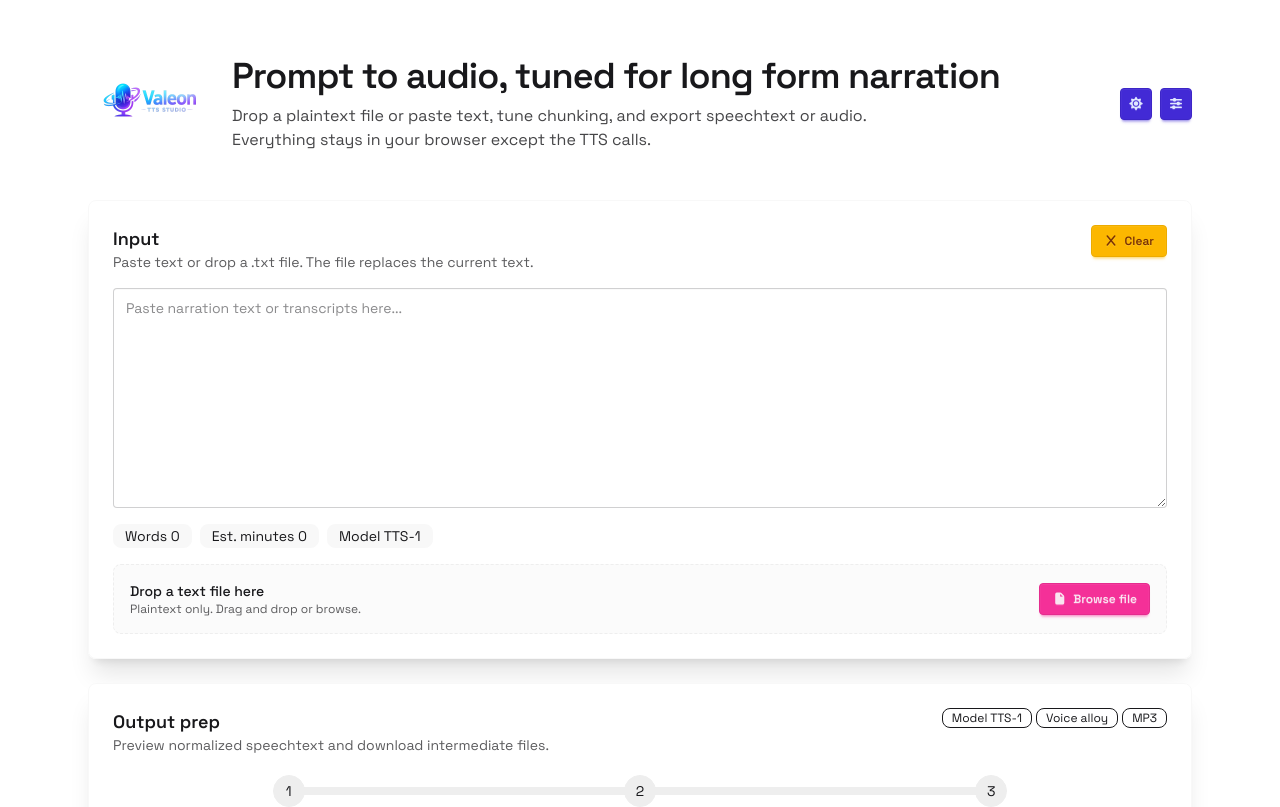
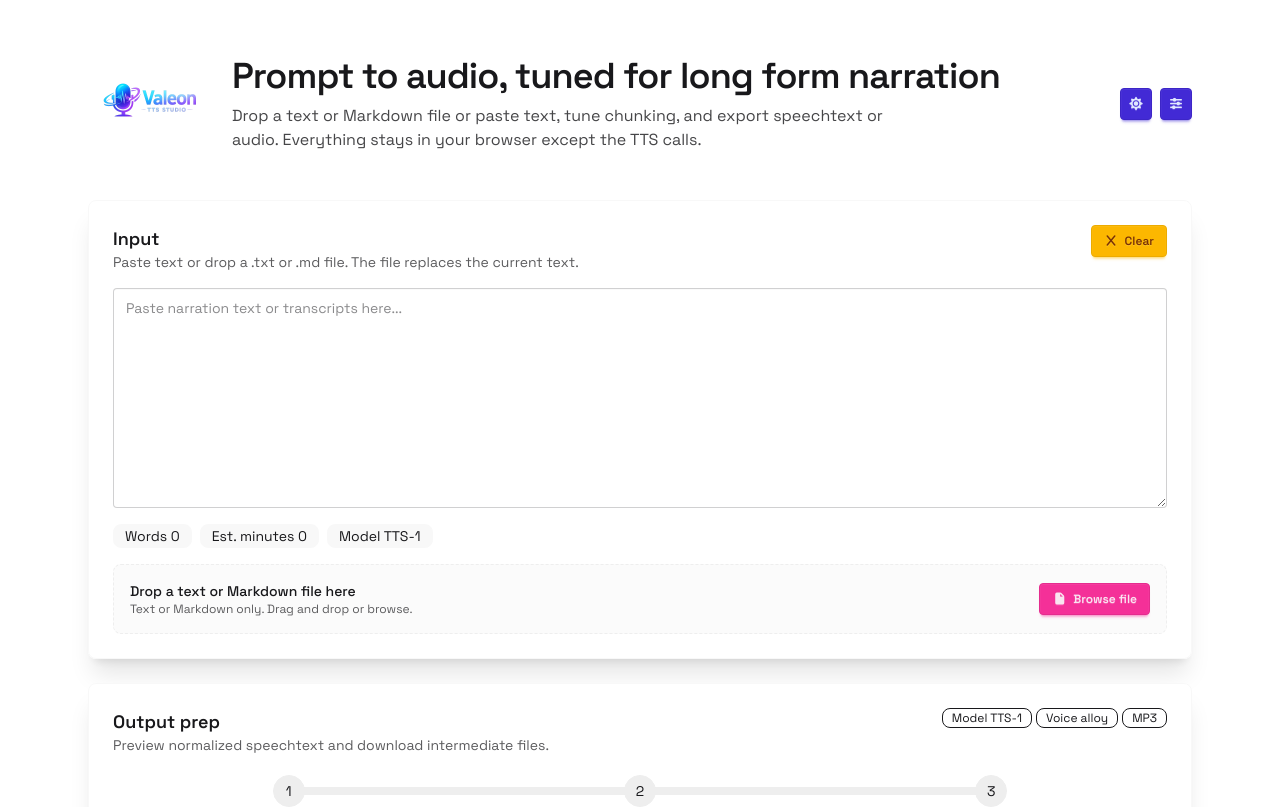
Before and after one commit to sayedhfatimi/valeon-tts-studio, a React (Vite) app: page / in a window 1280 px wide. Shown: the top 807 px of the page. Built offline with nearby package versions, Linux system fonts and the light colour scheme.

Commit message:
fix: update file picker to accept markdown files

```diff
--- a/src/App.tsx
+++ b/src/App.tsx
@@ -110,7 +110,7 @@ const App = () => {
 		: config.chunking;
 
 	const buildBaseFilename = () => {
-		const fromFile = fileName?.replace(/\.txt$/i, "").trim() ?? "";
+		const fromFile = fileName?.replace(/\.(txt|md)$/i, "").trim() ?? "";
 		const candidate = fromFile || "valeon-tts";
 		const sanitized = candidate
 			.replace(/[^A-Za-z0-9._-]+/g, "-")
@@ -169,10 +169,14 @@ const App = () => {
 		if (!file) {
 			return;
 		}
+		const lowerName = file.name.toLowerCase();
 		const isTextFile =
-			file.type === "text/plain" || file.name.toLowerCase().endsWith(".txt");
+			file.type === "text/plain" ||
+			file.type === "text/markdown" ||
+			lowerName.endsWith(".txt") ||
+			lowerName.endsWith(".md");
 		if (!isTextFile) {
-			setFileNotice("Only plaintext .txt files are supported.");
+			setFileNotice("Only .txt or .md text files are supported.");
 			return;
 		}
 		const text = await file.text();
@@ -262,7 +266,7 @@ const App = () => {
 								Prompt to audio, tuned for long form narration
 							</h1>
 							<p className="max-w-2xl text-sm opacity-80 md:text-base">
-								Drop a plaintext file or paste text, tune chunking, and export
+								Drop a text or Markdown file or paste text, tune chunking, and export
 								speechtext or audio. Everything stays in your browser except the
 								TTS calls.
 							</p>
@@ -289,7 +293,7 @@ const App = () => {
 									<div>
 										<h2 className="card-title">Input</h2>
 										<p className="text-sm opacity-70">
-											Paste text or drop a .txt file. The file replaces the
+											Paste text or drop a .txt or .md file. The file replaces the
 											current text.
 										</p>
 									</div>
@@ -346,17 +350,17 @@ const App = () => {
 									<input
 										ref={fileInputRef}
 										type="file"
-										accept=".txt,text/plain"
+										accept=".txt,.md,text/plain,text/markdown"
 										className="hidden"
 										onChange={handleFileChange}
 									/>
 									<div className="flex flex-col gap-3 sm:flex-row sm:items-center sm:justify-between">
 										<div>
 											<p className="text-sm font-medium">
-												Drop a text file here
+												Drop a text or Markdown file here
 											</p>
 											<p className="text-xs opacity-70">
-												Plaintext only. Drag and drop or browse.
+												Text or Markdown only. Drag and drop or browse.
 											</p>
 										</div>
 										<button
```
Also changed, not shown: 1 other file (tests, documents, lock files or other folders).
